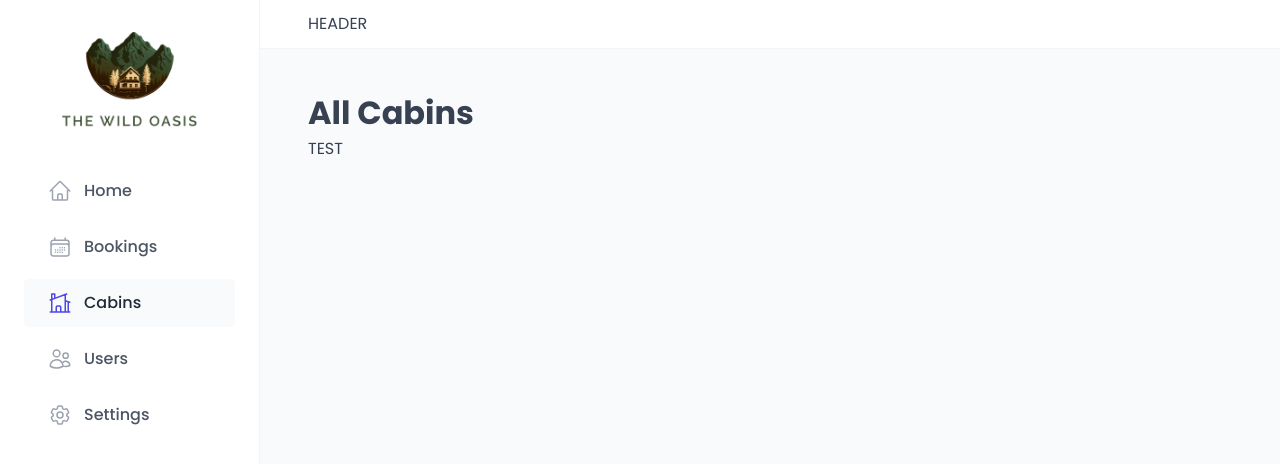
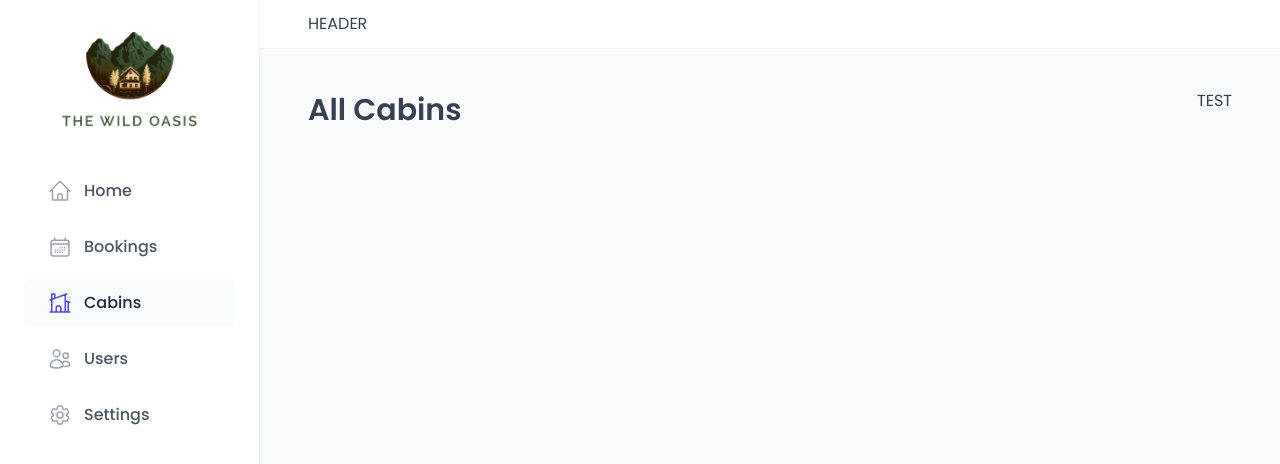
Before and after one commit to Shamilsharaf/The-Wild-Oasis-App, a React (Vite) app: page /cabins in a window 1280 px wide. Shown: the top 464 px of the page. Built offline with nearby package versions, Linux system fonts and the light colour scheme; no server answers; the database is empty; a web font is replaced by a local one.

Commit message:
Connecting supabase with react app

```diff
--- a/package.json
+++ b/package.json
@@ -10,6 +10,7 @@
     "preview": "vite preview"
   },
   "dependencies": {
+    "@supabase/supabase-js": "^2.46.1",
     "react": "^18.2.0",
     "react-dom": "^18.2.0",
     "react-icons": "^5.3.0",
--- a/src/pages/Cabins.jsx
+++ b/src/pages/Cabins.jsx
@@ -1,12 +1,20 @@
 // src/pages/Cabins.jsx
-import React from "react";
+
+import { useEffect } from "react";
+import Heading from "../ui/Heading";
+import Row from "../ui/Row";
+import { getCabins } from "../services/apiCabins";
 
 function Cabins() {
+    useEffect(function () {
+        getCabins().then((data) => console.log(data));
+    }, []);
+
     return (
-        <div>
-            <h1>All Cabins</h1>
+        <Row type="horizontal">
+            <Heading as="h1">All Cabins</Heading>
             <p>TEST</p>
-        </div>
+        </Row>
     );
 }
 
--- /dev/null
+++ b/src/services/apiCabins.js
@@ -0,0 +1,12 @@
+import supabase from "./supabase";
+
+export async function getCabins() {
+  const { data, error } = await supabase.from("cabins").select("*");
+
+  if (error) {
+    console.error(error);
+    throw new Error("Cabins could not be loaded");
+  }
+
+  return data;
+}
--- /dev/null
+++ b/src/services/supabase.js
@@ -0,0 +1,7 @@
+import { createClient } from "@supabase/supabase-js";
+const supabaseUrl = "https://bsbpmuzliurcfolfyoel.supabase.co";
+const supabaseKey =
+  "eyJhbGciOiJIUzI1NiIsInR5cCI6IkpXVCJ9.eyJpc3MiOiJzdXBhYmFzZSIsInJlZiI6ImJzYnBtdXpsaXVyY2ZvbGZ5b2VsIiwicm9sZSI6ImFub24iLCJpYXQiOjE3MzE5MjA5NjUsImV4cCI6MjA0NzQ5Njk2NX0.BeqEBrfcc3wtHjkR3Ij6h8HhC5eNwAMTl-PwzMZab8c";
+const supabase = createClient(supabaseUrl, supabaseKey);
+
+export default supabase;
```
Also changed, not shown: 1 other file (tests, documents, lock files or other folders).
